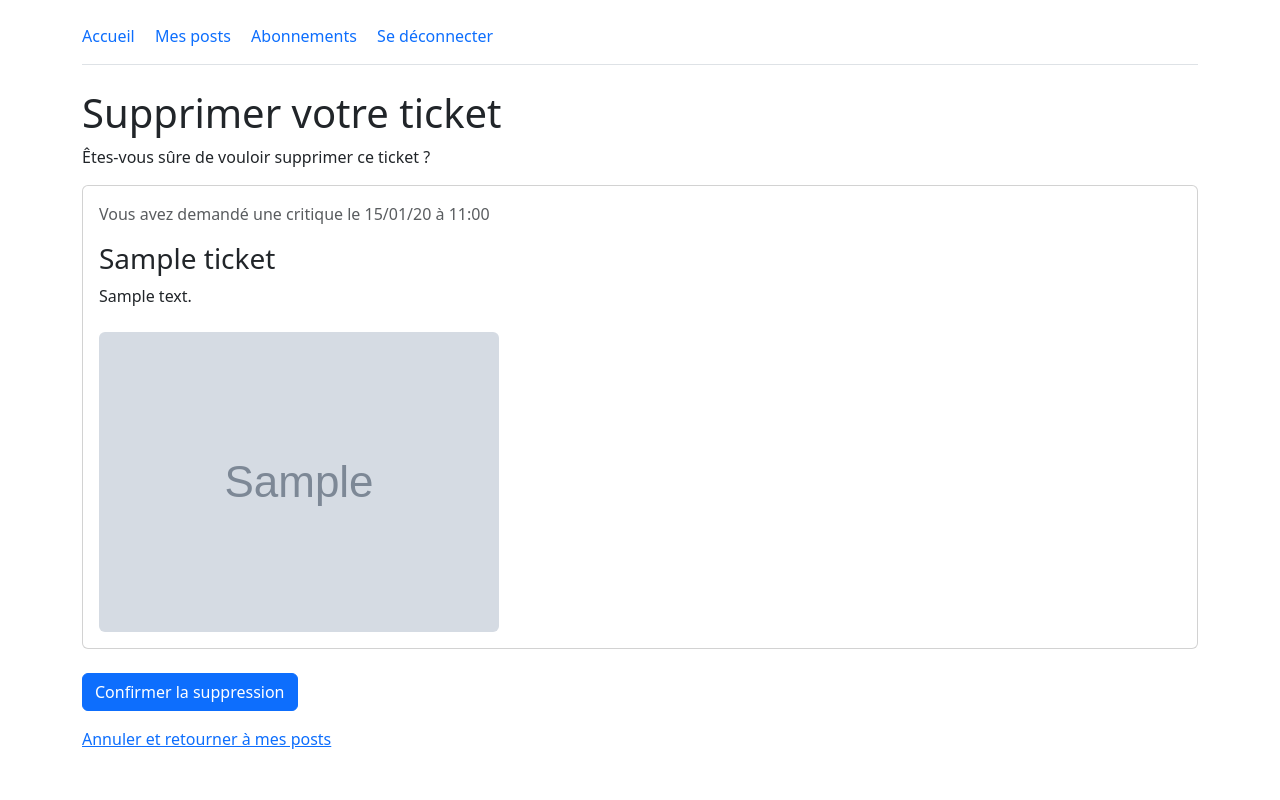
After one commit to mrnlarue-cloud/Projet_9_OC, a Django app: page /supprimer-ticket/1/ in a window 1280 px wide. The commit adds this page. Run offline with Django 5.2, Linux system fonts and the light colour scheme; a user stored in the database is signed in; tables that the repository leaves empty hold one stand-in row (values such as "Sample post"); grey boxes marked "Sample" are stand-in pictures.

Commit message:
Ajoute la suppression des tickets

```diff
--- a/litreview/models.py
+++ b/litreview/models.py
@@ -172,6 +172,13 @@ class Ticket(models.Model):
             user=utilisateur,
         )
 
+    @classmethod
+    def ticket_supprimable(classe_ticket, utilisateur, ticket_id):
+        return classe_ticket.objects.filter(
+            id=ticket_id,
+            user=utilisateur,
+        )
+
     def modifier_avec_formulaire(self, formulaire_ticket):
         """Modifie le ticket si le formulaire est valide."""
         if not formulaire_ticket.is_bound:
@@ -182,6 +189,9 @@ class Ticket(models.Model):
 
         formulaire_ticket.save()
         return True
+
+    def supprimer(self):
+        self.delete()
 
     def __str__(self):
         """Retourne le titre du ticket."""
--- /dev/null
+++ b/litreview/templates/pages/confirmer_suppression_ticket.html
@@ -0,0 +1,24 @@
+{% extends "pages/base.html" %}
+
+{% block content %}
+    <h1>Supprimer votre ticket</h1>
+
+    <p>Êtes-vous sûre de vouloir supprimer ce ticket ?</p>
+
+    {% include "pages/temp_partiels/ticket_reponse.html" with ticket=ticket %}
+
+    <form
+        method="post"
+        action="{% url 'supprimer_ticket' ticket.id %}"
+    >
+        {% csrf_token %}
+
+        <button type="submit" class="btn btn-primary">
+            Confirmer la suppression
+        </button>
+    </form>
+
+    <p class="mt-3">
+        <a href="{% url 'mes_posts' %}">Annuler et retourner à mes posts</a>
+    </p>
+{% endblock content %}
--- a/litreview/urls.py
+++ b/litreview/urls.py
@@ -41,6 +41,16 @@ urlpatterns = [
         views.modifier_ticket,
         name="modifier_ticket",
     ),
+    path(
+        "supprimer-ticket/<int:ticket_id>/",
+        views.confirmer_suppression_ticket,
+        name="confirmer_suppression_ticket",
+    ),
+    path(
+        "supprimer-ticket/<int:ticket_id>/confirmer/",
+        views.supprimer_ticket,
+        name="supprimer_ticket",
+    ),
     # ----------------------------
     # Critiques
     # ----------------------------
--- a/litreview/views.py
+++ b/litreview/views.py
@@ -196,6 +196,43 @@ def modifier_ticket(request, ticket_id):
     )
 
 
+@login_required
+def confirmer_suppression_ticket(request, ticket_id):
+    """Affiche la page de confirmation de suppression d'un ticket."""
+    ticket = get_object_or_404(
+        Ticket.ticket_supprimable(
+            utilisateur=request.user,
+            ticket_id=ticket_id,
+        )
+    )
+
+    return render(
+        request,
+        "pages/confirmer_suppression_ticket.html",
+        {"ticket": ticket},
+    )
+
+    return render(
+        request,
+        "pages/confirmer_suppression_ticket.html",
+        {"ticket": ticket},
+    )
+
+
+@login_required
+@require_POST
+def supprimer_ticket(request, ticket_id):
+    ticket = get_object_or_404(
+        Ticket.ticket_supprimable(
+            utilisateur=request.user,
+            ticket_id=ticket_id,
+        )
+    )
+    ticket.supprimer()
+
+    return redirect("mes_posts")
+
+
 # ----------------------------
 # Critiques
 # ----------------------------
```
Also changed, not shown: litreview/templates/pages/mes_posts.html (+8 -0 lines).
